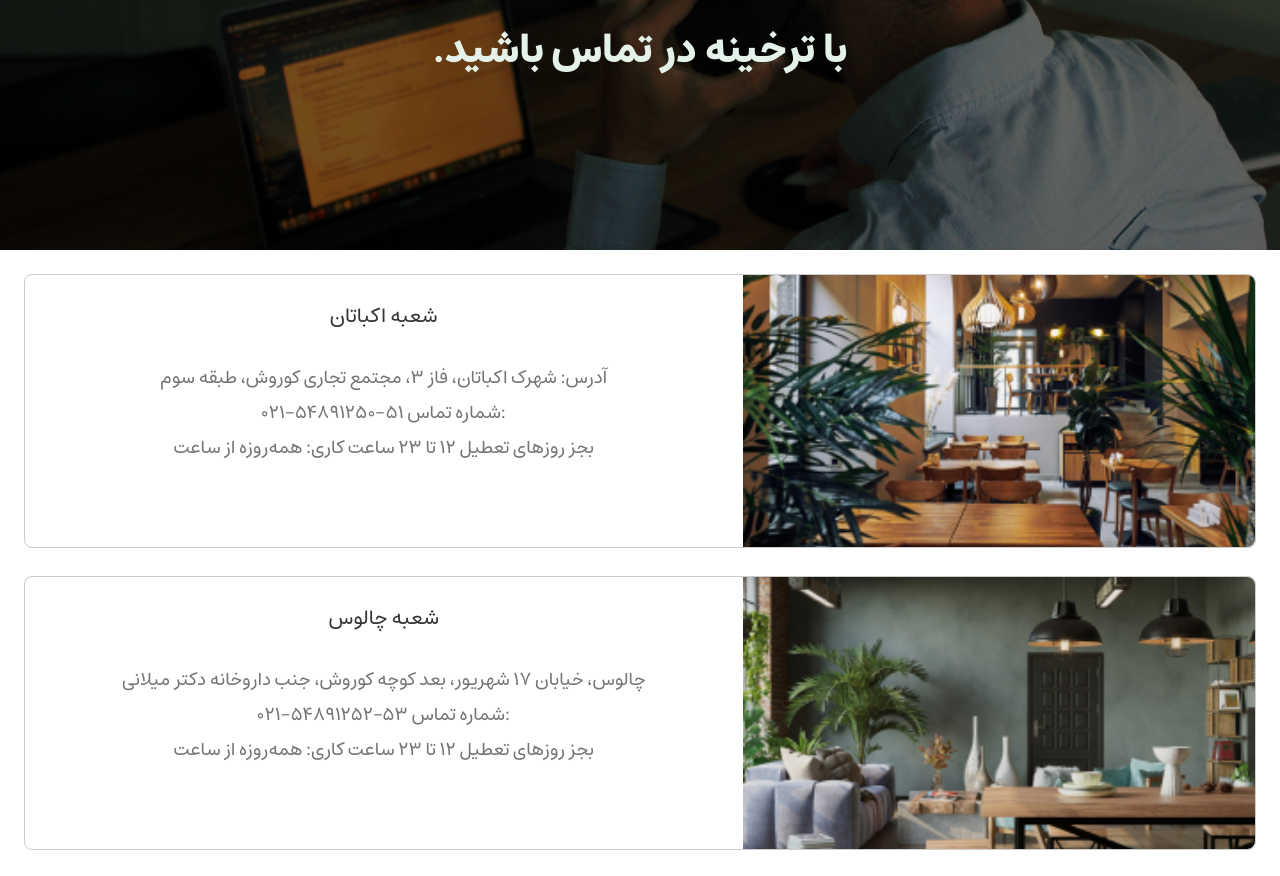
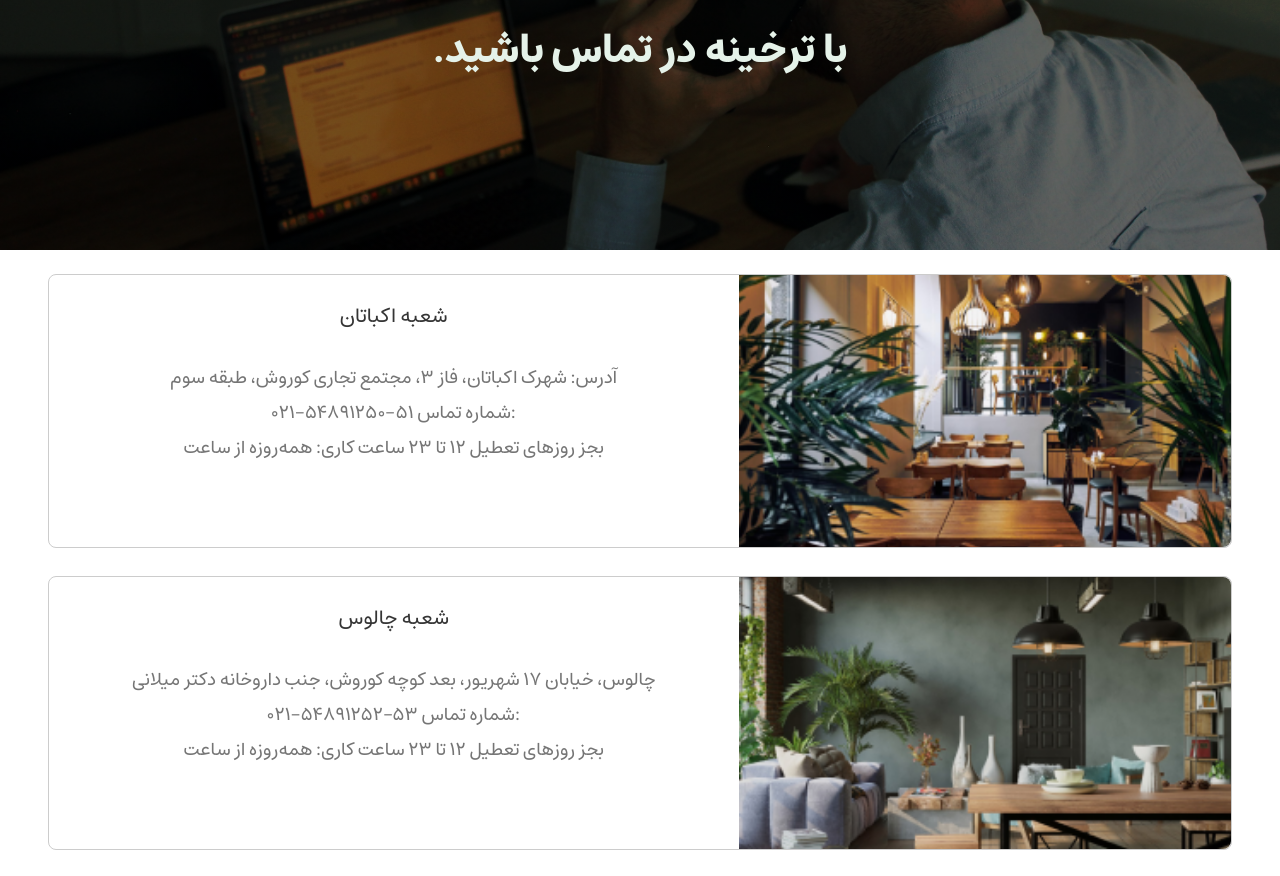
Before and after one commit to IsAmirMmd/Tarkhineh, a website with bundled scripts: page public/contact-us.html in a window 1280 px wide. Shown: the part 230-1106 px from the top of the page. Built offline with nearby package versions, Linux system fonts and the light colour scheme.

Commit message:
adding some style to contact page

```diff
--- a/src/styles/style.css
+++ b/src/styles/style.css
@@ -2054,6 +2054,7 @@
   gap: 2.8rem;
   max-width: 1440px;
   margin: 0 auto;
+  margin-bottom: 2.4rem;
 }
 .contact--branch {
   width: 100%;
@@ -2117,9 +2118,14 @@
   .banner-image h4 {
     font-size: 4rem;
   }
+  .contact--branches {
+    margin-bottom: 4.8rem;
+    padding: 2.4rem 4.8rem;
+  }
   .contact--branch {
     flex-direction: row-reverse;
     border-radius: var(--Border-Radius-8);
+    transition: all 0.3s ease-out;
   }
   .contact--branch__image {
     width: 50%;
@@ -2147,6 +2153,12 @@
     transition: all 0.3s ease-out;
     padding-bottom: 2.4rem;
   }
+  .contact--branch:hover {
+    box-shadow: 0px 0px 0px 0px rgba(0, 0, 0, 0.1),
+      0px 1px 2px 0px rgba(0, 0, 0, 0.1), 0px 4px 4px 0px rgba(0, 0, 0, 0.09),
+      0px 9px 5px 0px rgba(0, 0, 0, 0.05), 0px 16px 6px 0px rgba(0, 0, 0, 0.01),
+      0px 25px 7px 0px rgba(0, 0, 0, 0);
+  }
   .contact--branch:hover .contact--branch__butons {
     opacity: 1;
   }
```
